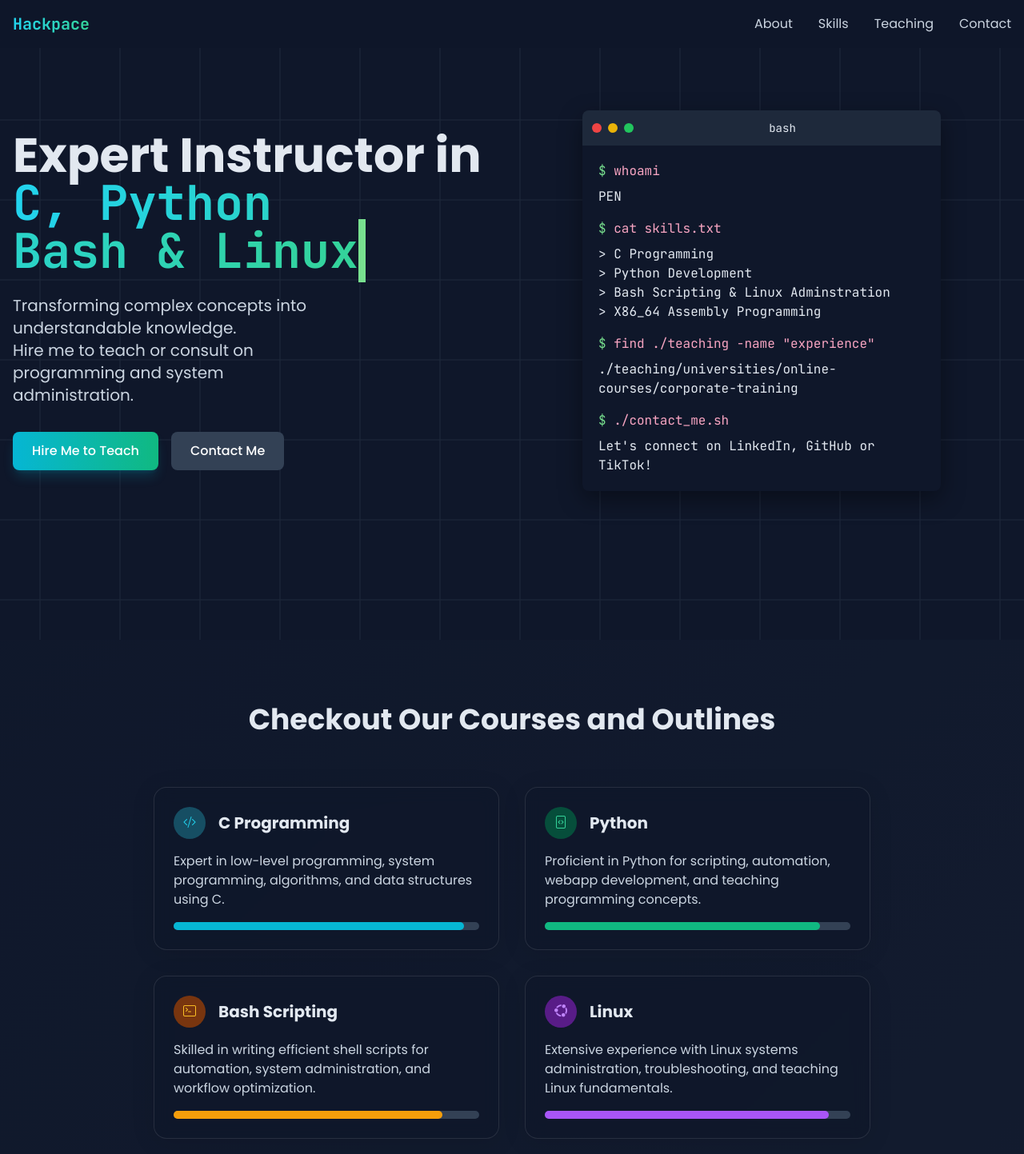
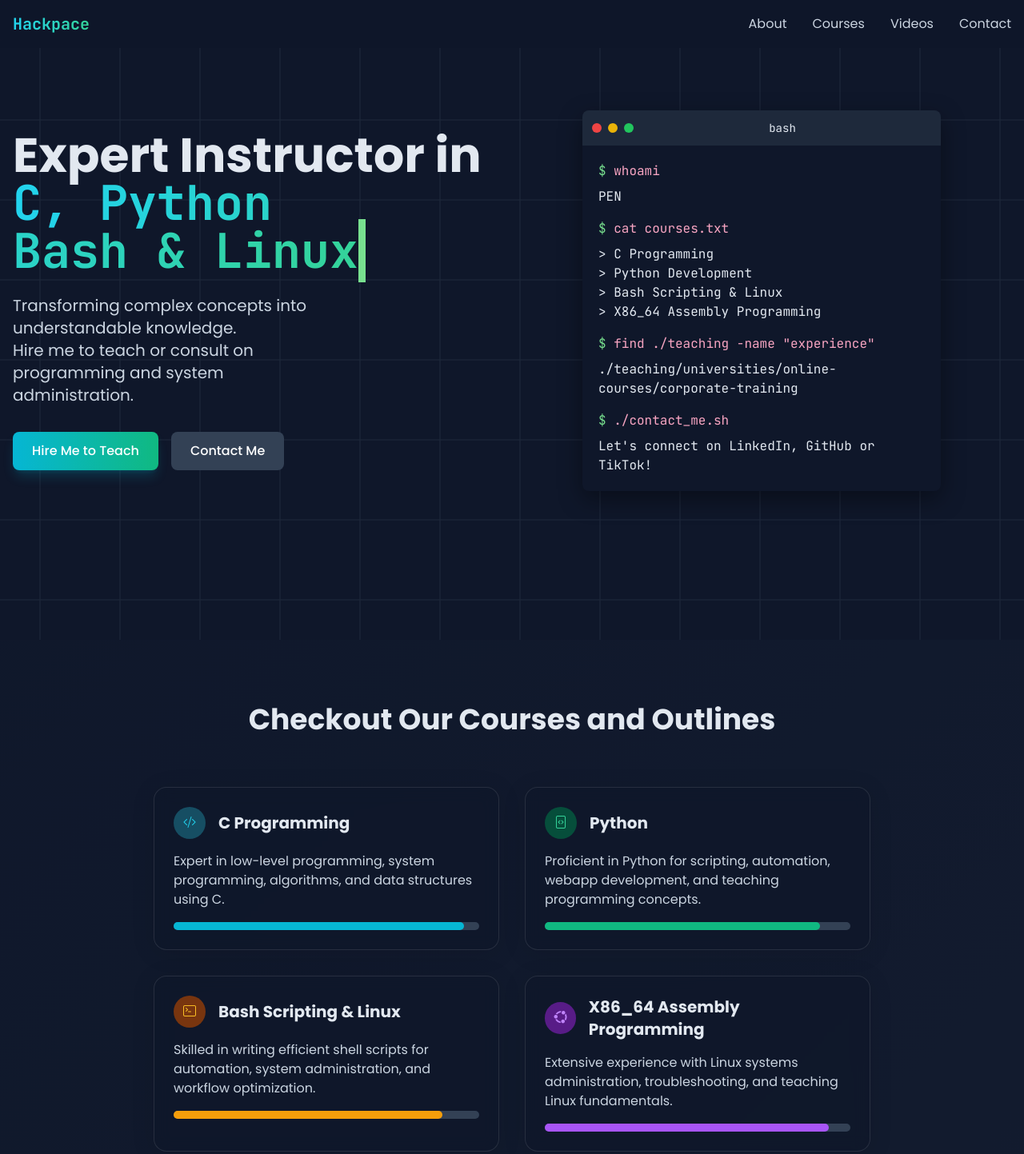
Before and after one commit to pen091/newlife, a plain HTML site: page index.html in a window 1280 px wide. Shown: the top 1443 px of the page at 80% size. Drawn offline with nearby package versions, Linux system fonts and the light colour scheme.

Commit message:
Update index.html

```diff
--- a/index.html
+++ b/index.html
@@ -89,8 +89,8 @@
                 </a>
                 <div class="hidden md:flex space-x-8">
                     <a href="#about" class="text-slate-300 hover:text-white transition">About</a>
-                    <a href="#skills" class="text-slate-300 hover:text-white transition">Skills</a>
-                    <a href="#teaching" class="text-slate-300 hover:text-white transition">Teaching</a>
+                    <a href="#skills" class="text-slate-300 hover:text-white transition">Courses</a>
+                    <a href="#teaching" class="text-slate-300 hover:text-white transition">Videos</a>
                     <a href="#contact" class="text-slate-300 hover:text-white transition">Contact</a>
                 </div>
                 <div class="md:hidden">
@@ -143,11 +143,11 @@
                         <div class="mb-2"><span class="prompt">$ </span><span class="command">whoami</span></div>
                         <div class="mb-4 output">PEN</div>
 
-                        <div class="mb-2"><span class="prompt">$ </span><span class="command">cat skills.txt</span></div>
+                        <div class="mb-2"><span class="prompt">$ </span><span class="command">cat courses.txt</span></div>
                         <div class="mb-4 output">
                             <div>> C Programming</div>
                             <div>> Python Development</div>
-                            <div>> Bash Scripting & Linux Adminstration</div>
+                            <div>> Bash Scripting & Linux</div>
                             <div>> X86_64 Assembly Programming</div>
                         </div>
 
@@ -483,7 +483,7 @@
           <div class="w-10 h-10 rounded-full bg-amber-900 flex items-center justify-center mr-4">
             <i class="bi bi-terminal text-amber-400"></i>
           </div>
-          <h3 class="text-xl font-bold">Bash Scripting</h3>
+          <h3 class="text-xl font-bold">Bash Scripting & Linux</h3>
         </div>
         <p class="text-slate-300 mb-4">Skilled in writing efficient shell scripts for automation, system administration, and workflow optimization.</p>
         <div class="w-full bg-slate-700 rounded-full h-2.5">
@@ -509,7 +509,7 @@
           <div class="w-10 h-10 rounded-full bg-purple-900 flex items-center justify-center mr-4">
             <i class="bi bi-ubuntu text-purple-400"></i>
           </div>
-          <h3 class="text-xl font-bold">Linux</h3>
+          <h3 class="text-xl font-bold">X86_64 Assembly Programming</h3>
         </div>
         <p class="text-slate-300 mb-4">Extensive experience with Linux systems administration, troubleshooting, and teaching Linux fundamentals.</p>
         <div class="w-full bg-slate-700 rounded-full h-2.5">
```
